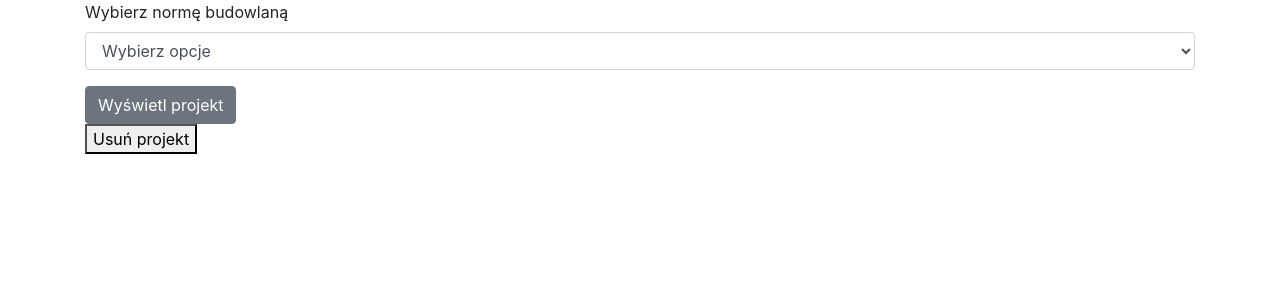
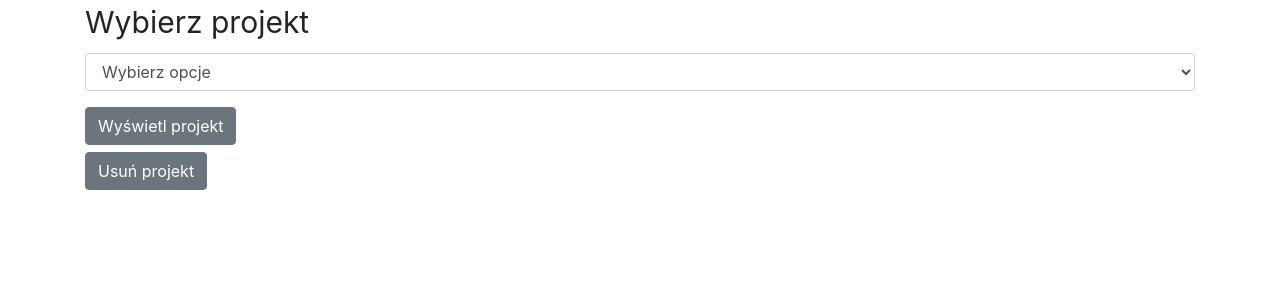
Before and after one commit to DorianWlodarczyk/System_do_obliczania_ch-onno-ci_akustycznej_w_pomieszczeniach_mieszkalnych_i_u-ytkowych, a Flask app: page /myProjects in a window 1280 px wide. Shown: the part 72-372 px from the top of the page. Run offline with Flask 3, Linux system fonts and the light colour scheme; the visitor is signed in with stand-in values (Sample User, id 1); data that the repository does not hold is empty; some libraries are stand-ins or nearby versions.

Commit message:
stle do buttonu

```diff
--- a/App/website/templates/myProjects.html
+++ b/App/website/templates/myProjects.html
@@ -2,7 +2,7 @@
 
 
 <div class="form-group">
-  <label for="norms">Wybierz normę budowlaną</label>
+  <label style="font-size: 30px" for="norms">Wybierz projekt</label>
   <select class="form-control" id="projects" name="selected_project" onchange="updateSelectedProject() ">
   <option value = "None">Wybierz opcje</option>
   {% for project in projects %}
@@ -22,7 +22,7 @@
 </form>
 <form id="delete_project" method="post" action="{{ url_for('views.delete_project', project_name=selected_project) }}">
   <input type="hidden" name="selected_project1" id="selected-project-input1" >
-  <button type="submit">Usuń projekt</button>
+  <button style="margin-top: 7px" type="submit" class="btn btn-secondary">Usuń projekt</button>
 </form>
 
 <script>
```
